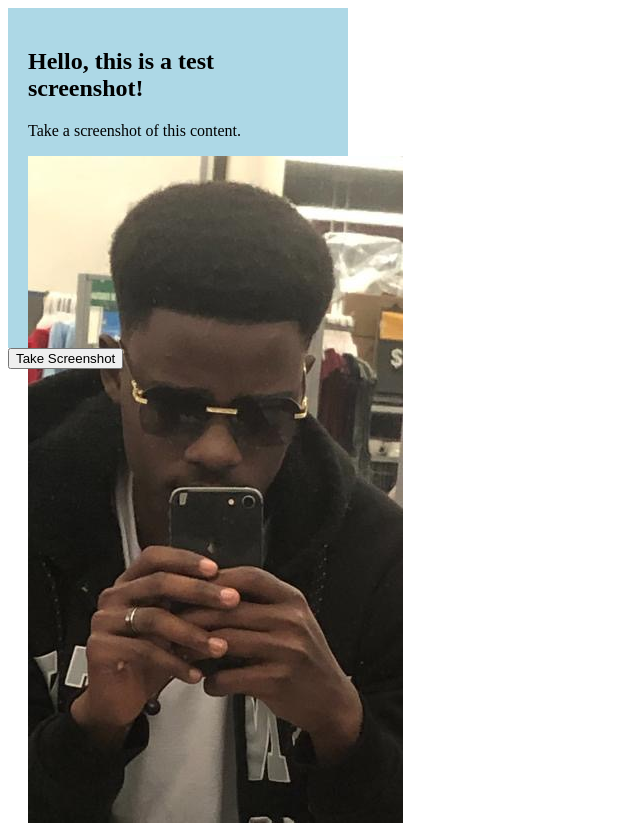
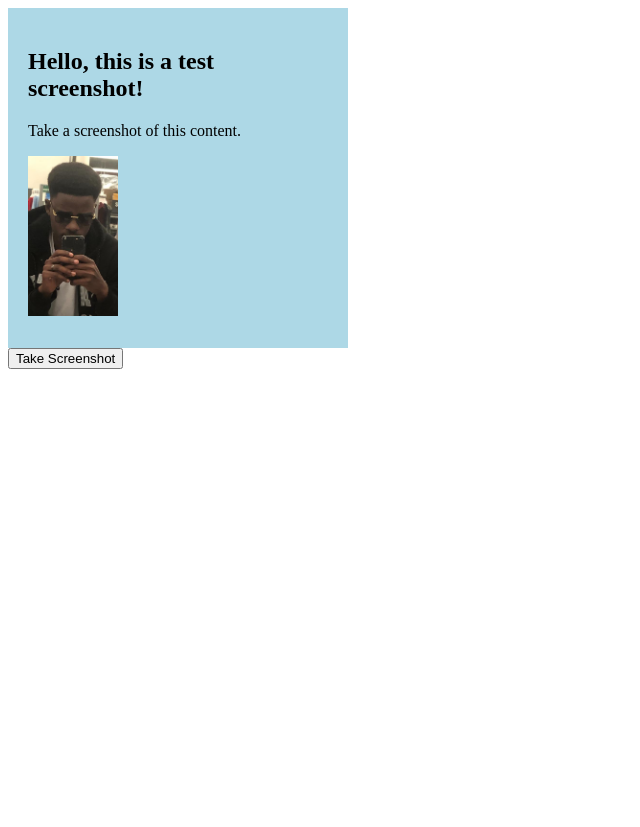
Before and after one commit to SJDave19/screenshot-test, a plain HTML site: page index.html in a window 1280 px wide. Shown: the whole page, without its empty margins (0-640 px from the left). After the commit the page ends 800 px from the top, so only its background shows below. Drawn offline with nearby package versions, Linux system fonts and the light colour scheme.

Commit message:
Sjdave image added

```diff
--- a/index.html
+++ b/index.html
@@ -12,7 +12,7 @@
   <div id="screenshot-content" style="width: 300px; height: 300px; padding: 20px; background-color: lightblue;">
     <h2>Hello, this is a test screenshot!</h2>
     <p>Take a screenshot of this content.</p>
-    <img src="sjdave.jpg" alt="profile" />
+    <img src="sjdave.jpg" alt="profile" style="width: 90px;" />
   </div>
 
   <!-- Button to capture screenshot -->
```
